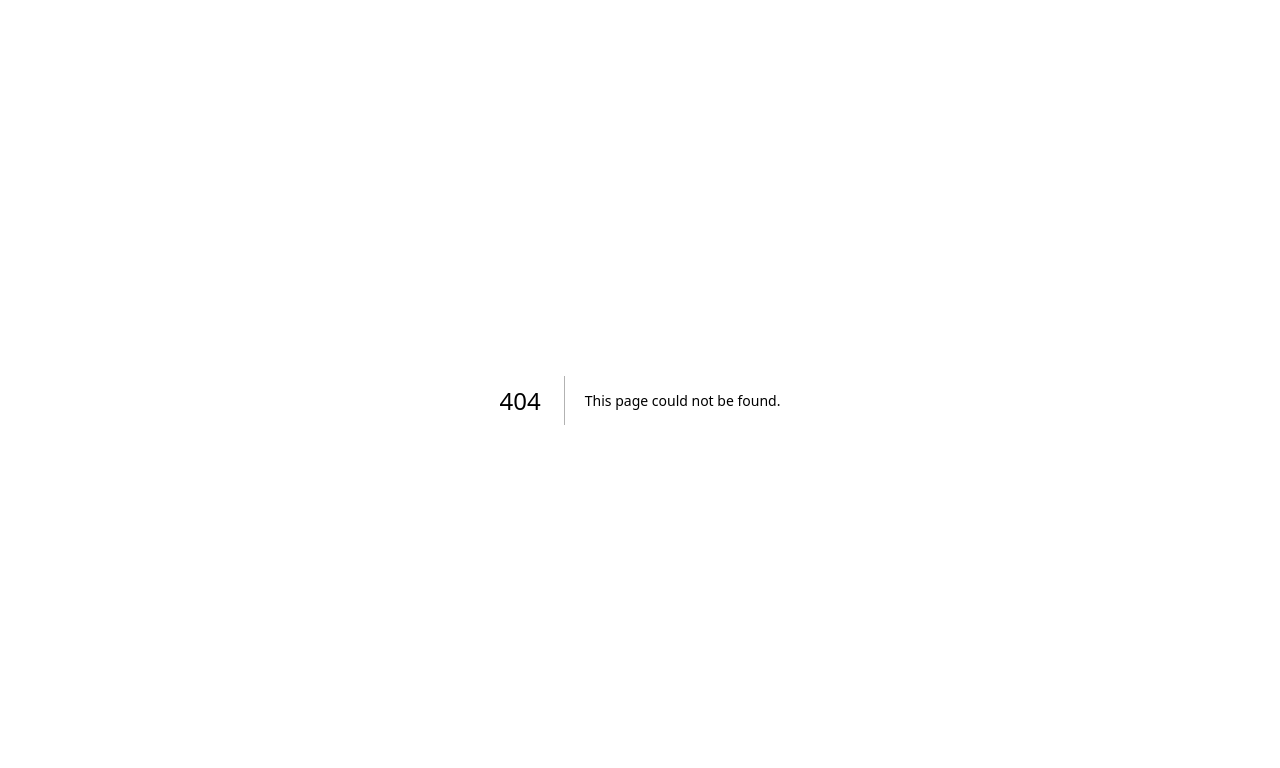
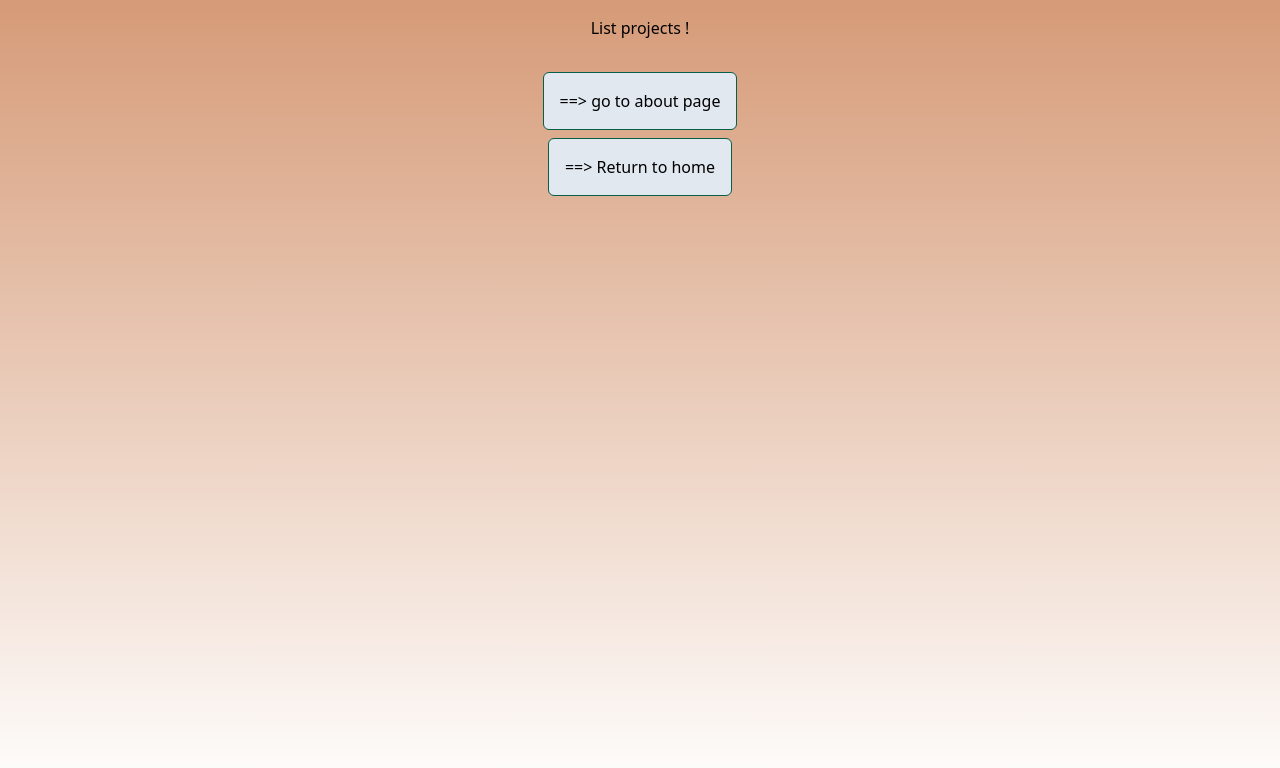
Before and after one commit to DavyR01/davyrobert-portfolio, a Next.js app: page /projects in a window 1280 px wide. Before the commit this address had no page. Shown: the top 768 px of the page. Built offline with nearby package versions, Linux system fonts and the light colour scheme.

Commit message:
commit to change 2

```diff
--- a/app/layout.tsx
+++ b/app/layout.tsx
@@ -1,6 +1,7 @@
+import "@/styles/globals.css";
 import type { Metadata } from "next";
 import { Inter } from "next/font/google";
-import "./globals.css";
+import Navbar from "../components/Navbar";
 
 const inter = Inter({ subsets: ["latin"] });
 
@@ -19,11 +20,12 @@ export default function RootLayout({
          <head>
             {/* <link rel="icon" href="" type="image/x-icon" /> */}
          </head>
-         <body className={inter.className}>{children}
-            <div>
-
-            </div>
+         <body className={inter.className}>
+            <Navbar />
+            <main>
+               {children}
+            </main>
          </body>
-      </html>
+      </html >
    );
 }
--- a/app/page.tsx
+++ /dev/null
@@ -1,8 +0,0 @@
-export default function Home() {
-  return (
-    <main className="flex min-h-screen flex-col items-center p-24">
-         <div>My Portfolio&apos;s content</div>
-         <div>{`My Portfolio's content`}</div>
-    </main>
-  );
-}
--- /dev/null
+++ b/components/Navbar.tsx
@@ -0,0 +1,11 @@
+import React from 'react'
+
+const Navbar = () => {
+   return (
+      <main className='bg-slate-600'>
+         <div>Navbar !!!!!!!!!!</div>
+      </main>
+   )
+}
+
+export default Navbar
--- /dev/null
+++ b/pages/about.tsx
@@ -0,0 +1,16 @@
+import "@/styles/globals.css";
+import Link from 'next/link';
+import React from 'react';
+
+const About = () => {
+   return (
+      <main className="flex min-h-screen flex-col items-center p-4">
+         <div>About !!!</div>
+         <Link href={"/"} className='font-medium bg-slate-200 mt-8 border-emerald-800 border rounded-md p-4'>
+            {`==> Return to home`}
+         </Link>
+      </main>
+   )
+}
+
+export default About
--- /dev/null
+++ b/pages/index.tsx
@@ -0,0 +1,16 @@
+import "@/styles/globals.css";
+import { default as Link } from "next/link";
+
+export default function Home() {
+   return (
+      <main className="flex min-h-screen flex-col items-center p-4">
+         <div>
+            <div>{`My Portfolio's content`}</div>
+            {/* <div>My Portfolio&apos;s content</div> */}
+         </div>
+         <Link href={"/projects"} className='font-medium bg-slate-800 border-emerald-800 border rounded-md p-4 text-zinc-300 mt-8'>
+            {`==> My projects`}
+         </Link>
+      </main>
+   );
+}
--- /dev/null
+++ b/pages/projects.tsx
@@ -0,0 +1,18 @@
+import "@/styles/globals.css";
+import Link from 'next/link';
+import React from 'react';
+
+const Projects = () => {
+   return (
+      <main className="flex min-h-screen flex-col items-center p-4">
+         <div>List projects !</div>
+         <Link href={"/about"} className='font-medium bg-slate-200 border-emerald-800 border rounded-md p-4 mt-8'>
+            {`==> go to about page`}
+         </Link>
+         <Link href={"/"} className='font-medium bg-slate-200 mt-2 border-emerald-800 border rounded-md p-4'>
+            {`==> Return to home`}
+         </Link>
+      </main>)
+}
+
+export default Projects;
--- a/app/globals.css
+++ b/styles/globals.css
@@ -25,9 +25,3 @@ body {
     )
     rgb(var(--background-start-rgb));
 }
-
-/* @layer utilities {
-  .text-balance {
-    text-wrap: balance;
-  }
-} */
```
